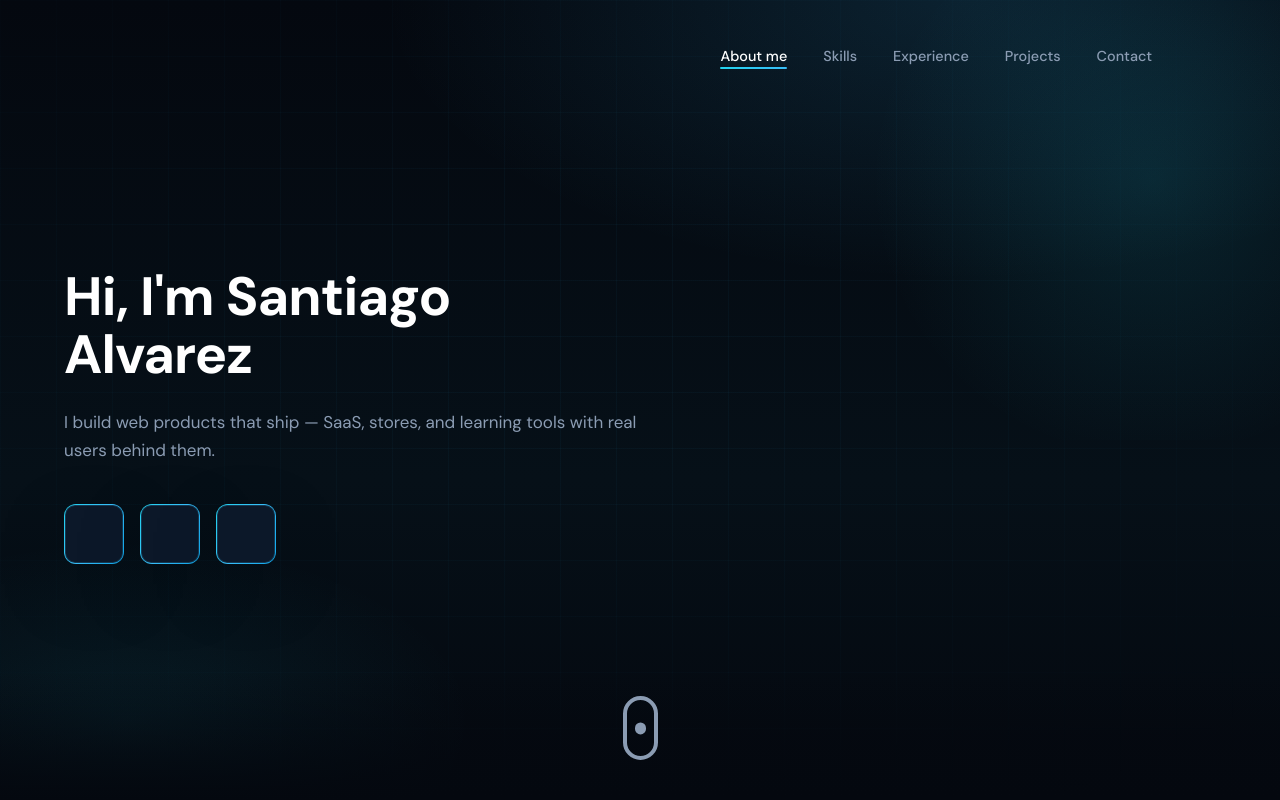
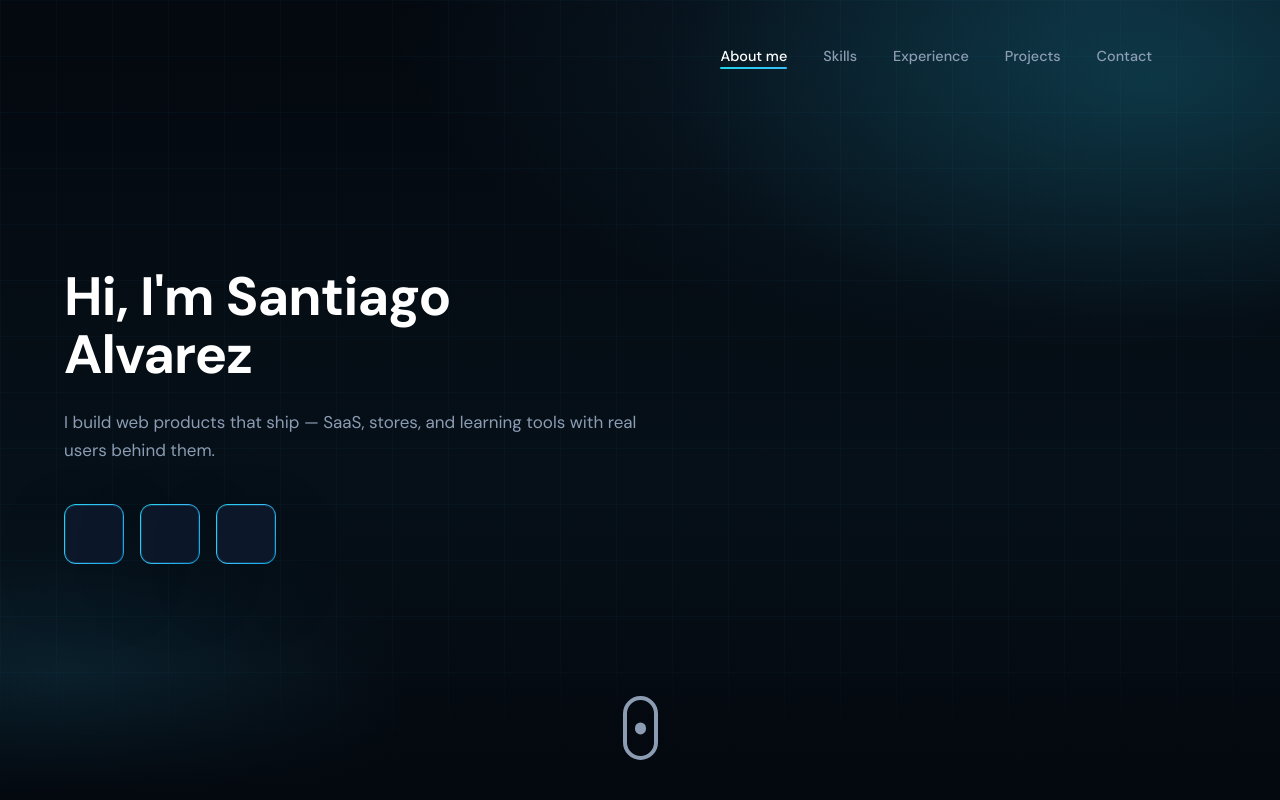
Before and after one commit to santyAlv/portfolio, a React (Vite) app: page / in a window 1280 px wide. Shown: the top 800 px of the page. Built offline with nearby package versions, Linux system fonts and the light colour scheme; some icons are missing.

Commit message:
Fix hero background grid cutoff on right edge

```diff
--- a/src/index.css
+++ b/src/index.css
@@ -98,10 +98,10 @@ textarea:focus-visible {
   position: absolute;
   inset: 0;
   background-image:
-    linear-gradient(rgba(56, 189, 248, 0.04) 1px, transparent 1px),
-    linear-gradient(90deg, rgba(56, 189, 248, 0.04) 1px, transparent 1px);
+    linear-gradient(rgba(56, 189, 248, 0.035) 1px, transparent 1px),
+    linear-gradient(90deg, rgba(56, 189, 248, 0.035) 1px, transparent 1px);
   background-size: 56px 56px;
-  mask-image: radial-gradient(ellipse 85% 80% at 45% 40%, black 20%, transparent 90%);
+  mask-image: linear-gradient(to bottom, black 0%, black 80%, transparent 100%);
   pointer-events: none;
 }
 
@@ -117,11 +117,10 @@ textarea:focus-visible {
 
 .hero-glow {
   position: absolute;
-  width: min(90vw, 640px);
-  height: min(70vh, 520px);
-  top: -10%;
-  right: -15%;
-  background: radial-gradient(circle, rgba(34, 211, 238, 0.12) 0%, transparent 68%);
+  inset: 0;
+  background:
+    radial-gradient(ellipse 70% 55% at 90% 10%, rgba(34, 211, 238, 0.14) 0%, transparent 55%),
+    radial-gradient(ellipse 55% 45% at 5% 85%, rgba(56, 189, 248, 0.08) 0%, transparent 50%);
   pointer-events: none;
 }
 
--- a/tailwind.config.js
+++ b/tailwind.config.js
@@ -30,7 +30,7 @@ export default {
       },
       backgroundImage: {
         "hero-pattern":
-          "radial-gradient(ellipse 90% 70% at 75% 0%, rgba(56, 189, 248, 0.14), transparent 50%), radial-gradient(ellipse 60% 50% at 10% 90%, rgba(34, 211, 238, 0.08), transparent 45%), linear-gradient(180deg, #04080f 0%, #061018 60%, #04080f 100%)",
+          "radial-gradient(ellipse 100% 80% at 85% 0%, rgba(56, 189, 248, 0.14), transparent 55%), radial-gradient(ellipse 70% 60% at 0% 100%, rgba(34, 211, 238, 0.08), transparent 50%), linear-gradient(180deg, #04080f 0%, #061018 60%, #04080f 100%)",
         "card-shine":
           "linear-gradient(135deg, rgba(56, 189, 248, 0.08) 0%, transparent 50%, transparent 100%)",
       },
```
